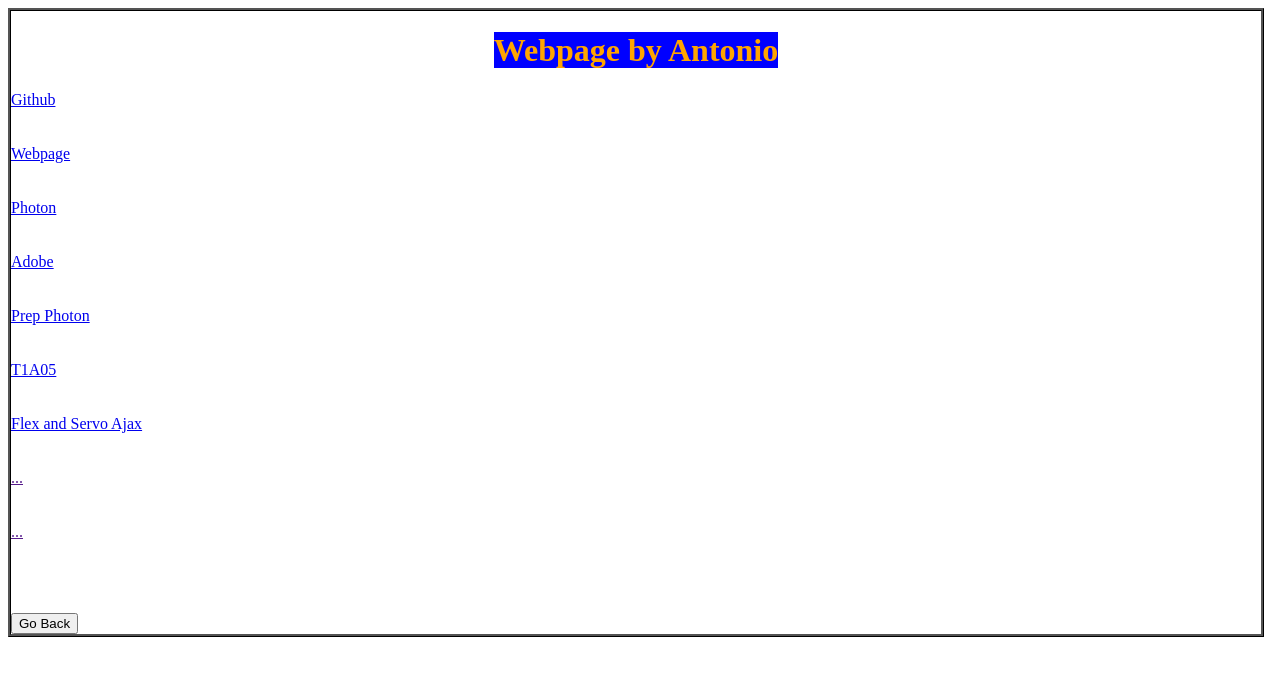
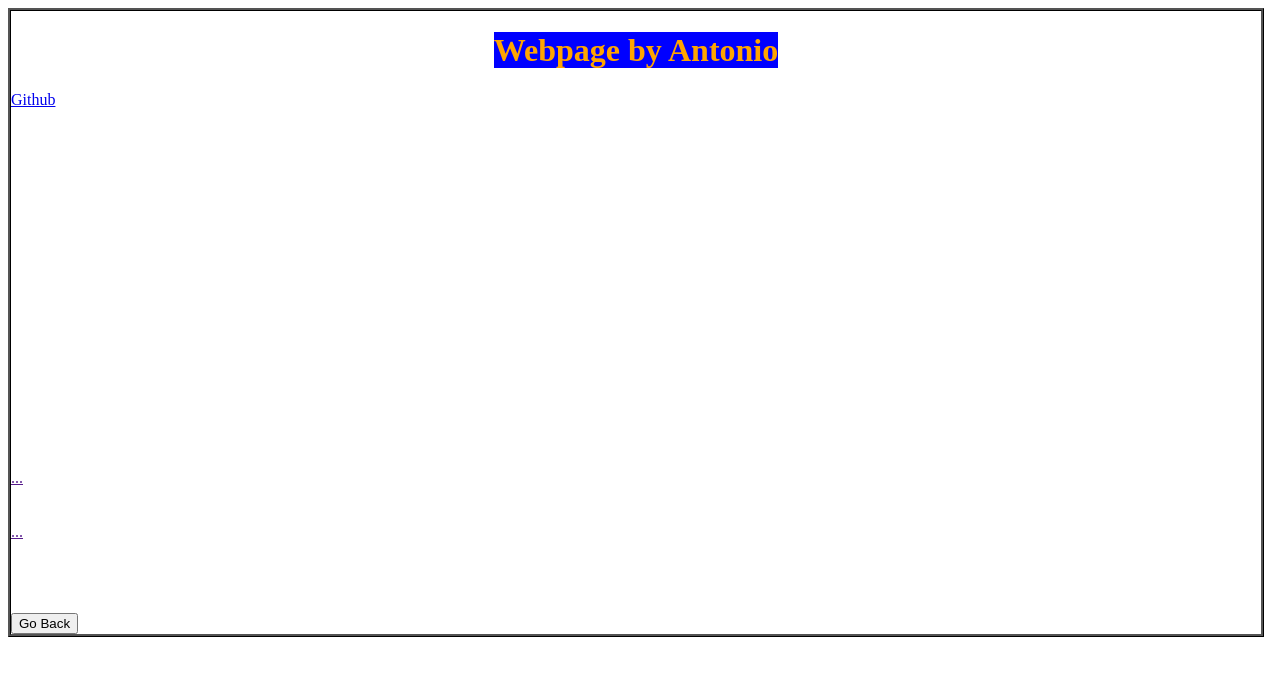
Before and after one commit to pythereon/RoboCons, a plain HTML site: page index.html in a window 1280 px wide. Drawn offline with Linux system fonts and the light colour scheme.

Commit message:
Update index.html

```diff
--- a/index.html
+++ b/index.html
@@ -3,13 +3,13 @@
 <h1 align=center> <b style="width:50px; color:orange; background-color:blue;}"> Webpage by Antonio </b> </h1>
 
 
-<a href="https://github.com/pythereon/basic-particle"> Github </a> <br> <br> <br>
-<a href="Webpage.html"> Webpage </a> <br> <br> <br>
-<a href="Photon-App.html"> Photon </a> <br> <br> <br>
-<a href="https://build.phonegap.com/apps"> Adobe </a> <br> <br> <br>
-<a href="prep-photon-Antonio.html"> Prep Photon </a> <br> <br> <br>
-<a href="T1A05.html"> T1A05 </a> <br> <br> <br>
-<a href="flexandserv.html"> Flex and Servo Ajax </a> <br> <br> <br>
+<a href="https://github.com/pythereon/RoboCons"> Github </a> <br> <br> <br>
+<a href="">  </a> <br> <br> <br>
+<a href="">  </a> <br> <br> <br>
+<a href="">  </a> <br> <br> <br>
+<a href="">  </a> <br> <br> <br>
+<a href="">  </a> <br> <br> <br>
+<a href="">  </a> <br> <br> <br>
 <a href=""> ... </a> <br> <br> <br>
 <a href=""> ... </a> <br> <br> <br>
 
```
